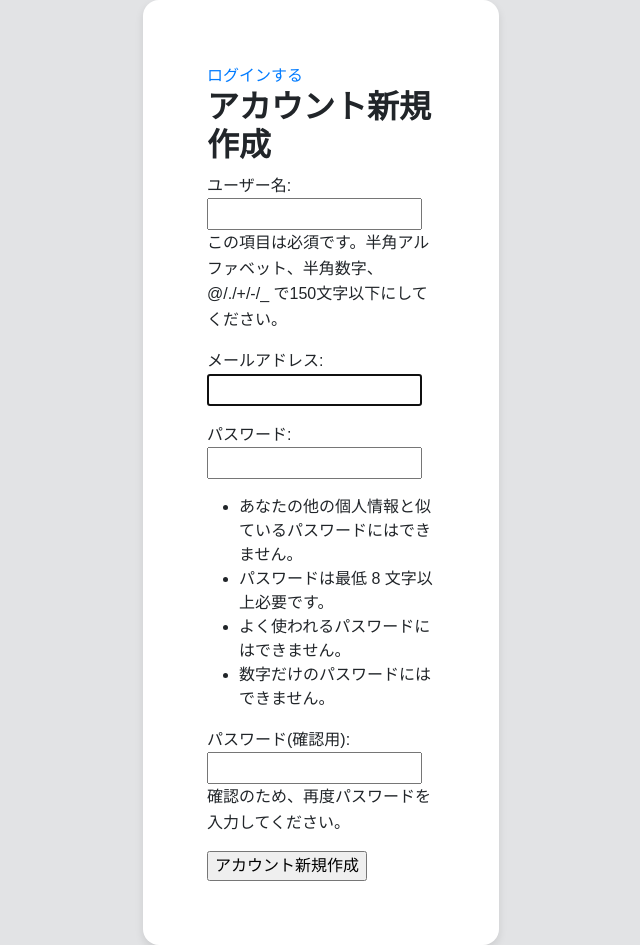
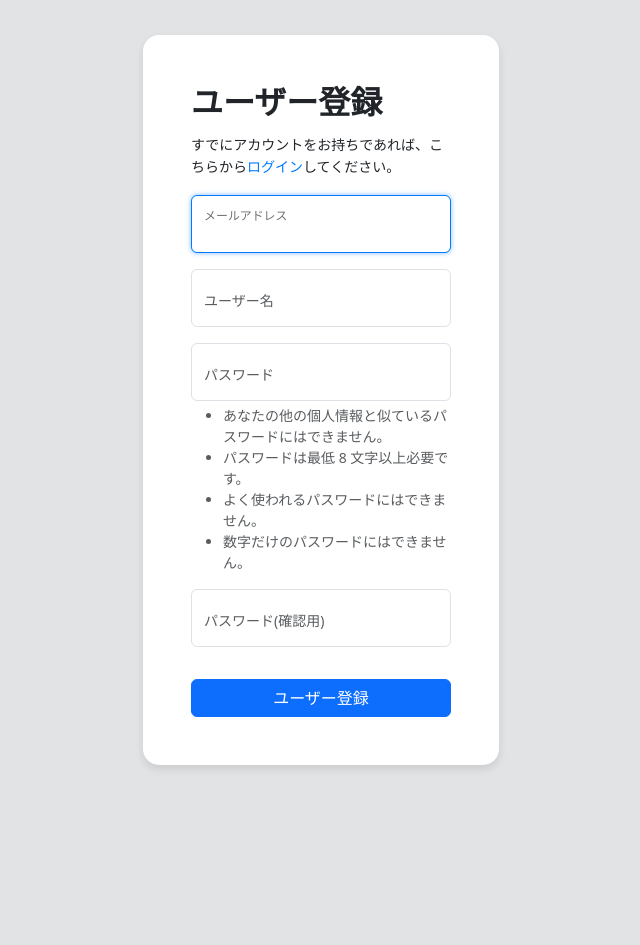
Before and after one commit to dghnts/blogsite, a Django app: page /accounts/signup/ in a window 1280 px wide. Shown: the whole page, without its empty margins (319-959 px from the left). After the commit the page ends 769 px from the top, so only its background shows below. Run offline with Django 4.2, Linux system fonts and the light colour scheme.

Commit message:
signup画面の修正 #6

```diff
--- a/static/blog/css/auth.css
+++ b/static/blog/css/auth.css
@@ -31,9 +31,17 @@ a {
     border-bottom: 0.1rem solid;
 }
 
-.signup_message {
+.entrance_message {
     margin-top: 0.25rem;
     font-size: 0.875em;
+}
+
+.social_login {
+    padding: 1rem;
+}
+
+.form-floating {
+    margin-bottom: 1rem;
 }
 
 /* ボタンのホバーエフェクト */
--- a/static/blog/css/typography.css
+++ b/static/blog/css/typography.css
@@ -1,16 +1,9 @@
-body {
-    font-family: "Arial", sans-serif;
-    font-size: 16px;
-    line-height: 1.5;
-}
-
 h1,
 h2,
 h3,
 h4,
 h5,
 h6 {
-    font-family: "Arial", sans-serif;
     font-weight: bold;
 }
 
--- a/templates/registration/entrance.html
+++ b/templates/registration/entrance.html
@@ -5,10 +5,8 @@
             <div class="row justify-content-center">
                 <div class="col col-lg-4">
                     <div class="card">
-                        <div class="card-body">
                             {% block contents %}
                             {% endblock %}
-                        </div>
                     </div>
                 </div>
             </div>
--- a/templates/registration/signup.html
+++ b/templates/registration/signup.html
@@ -1,14 +1,37 @@
 {% extends "registration/entrance.html" %}
-
 {% block contents %}
-
-<a href="{% url 'login' %}">ログインする</a>
-<h2>アカウント新規作成</h2>
-
+<h2 class="fs-2">ユーザー登録</h2>
+<p class="entrance_message">
+    すでにアカウントをお持ちであれば、こちらから<a href="{% url 'login' %}">ログイン</a>してください。
+</p>
 <form action="{% url 'signup' %}" method="post">
     {% csrf_token %}
-    {{ form.as_p }}
-    <input type="submit" value="アカウント新規作成">
+    <div class="form-floating">
+        <input class="form-control" type="email" name="email" maxlength="254" autofocus="" required="" id="id_email" placeholder="mail address">
+        <label for="id_email" class="form-text">メールアドレス</label>
+    </div>
+    <div class="form-floating">
+        <input class="form-control" type="text" name="username" maxlength="150" autocapitalize="none" autocomplete="username" required="" aria-describedby="id_username_helptext" id="id_username" placeholder="ユーザー名">
+        <label for="id_username" class="form-text">ユーザー名</label>
+    </div>
+    <div class="form-floating">
+        <input class="form-control" type="password" name="password1" autocomplete="new-password" required="" aria-describedby="id_password1_helptext" id="id_password1" placeholder="password">
+        <label for="id_password1" class="form-text">パスワード</label>
+        <div class="form-text">
+            <ul>
+                <li>あなたの他の個人情報と似ているパスワードにはできません。</li>
+                <li>パスワードは最低 8 文字以上必要です。</li>
+                <li>よく使われるパスワードにはできません。</li>
+                <li>数字だけのパスワードにはできません。</li>
+            </ul>
+        </div>
+    </div>
+    <div class="form-floating">
+        <input class="form-control" type="password" name="password2" autocomplete="new-password" required="" aria-describedby="id_password2_helptext" id="id_password2" placeholder="password">
+        <label for="id_password2" class="form-text">パスワード(確認用)</label>
+    </div>
+
+    <button class="btn btn-primary w-100 mt-3" type="submit">ユーザー登録</button>
 </form>
 
 {% endblock %}
```
Also changed, not shown: templates/registration/login.html (+11 -12 lines).
